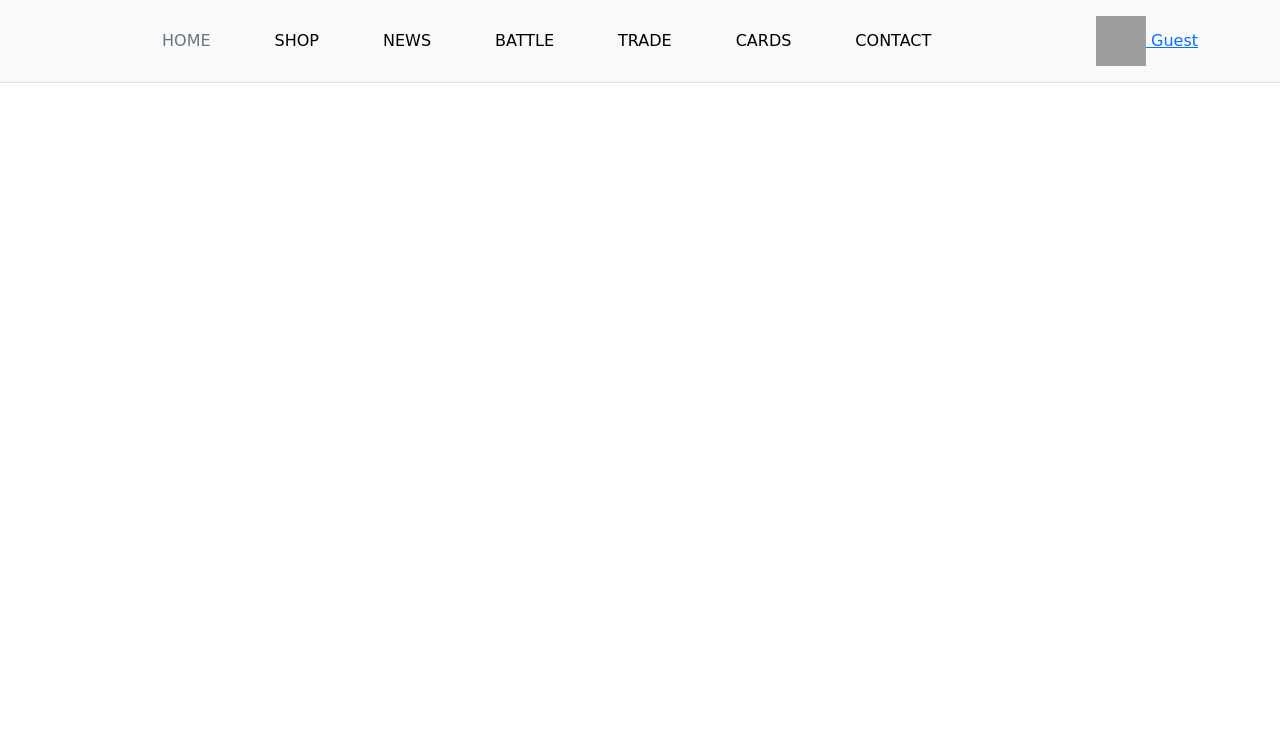
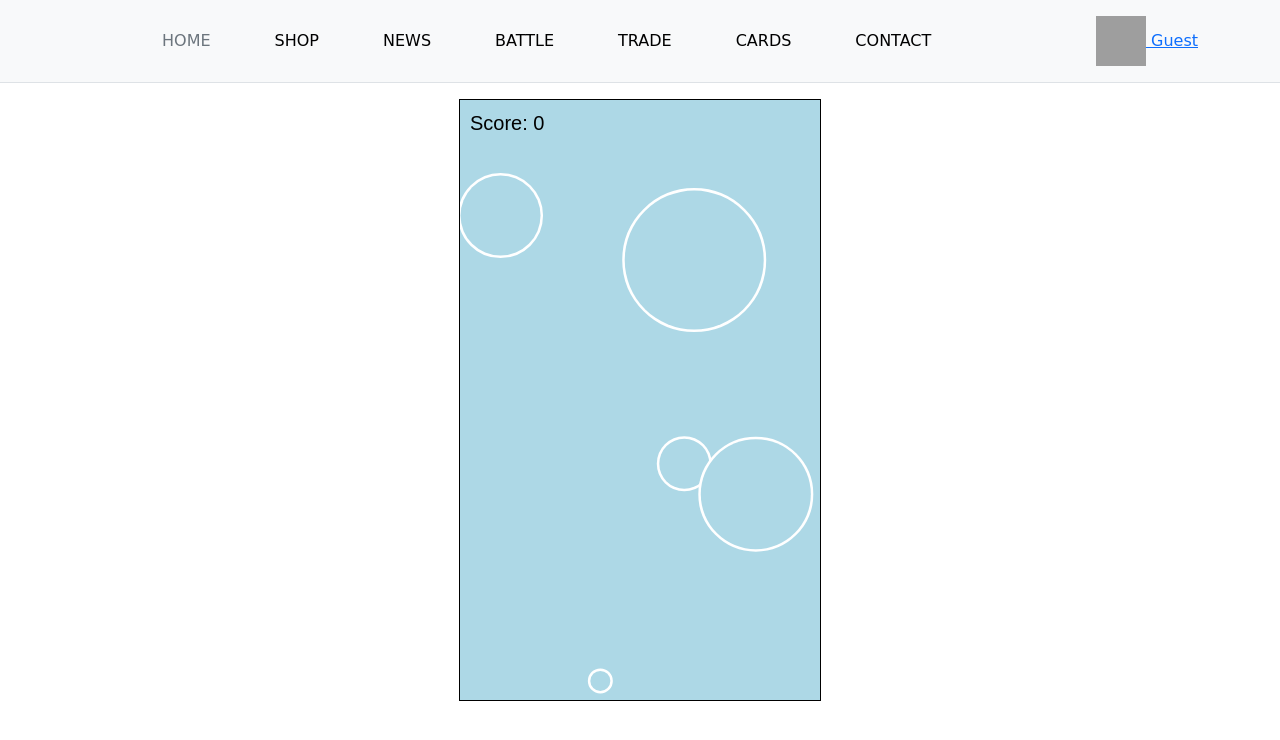
Before and after one commit to cruzboj/web-client, a plain HTML site: page index.html in a window 1280 px wide. Drawn offline with nearby package versions, Linux system fonts and the light colour scheme; grey boxes are pictures that could not be loaded; a web font is replaced by a local one.

Commit message:
add game componet && more nav fix made it reletive with zindex 10

```diff
--- /dev/null
+++ b/JS/game.js
@@ -0,0 +1,83 @@
+let canvas;
+let ctx;
+let circles = [];
+let score = 0;
+
+document.addEventListener("DOMContentLoaded", () => {
+    Start();
+  });
+
+function Start() {
+    const main = document.querySelector("main");
+    canvas = document.createElement("canvas");
+    canvas.width = 360;
+    canvas.height = 600;
+    canvas.style.border = "1px solid black";
+    canvas.style.position = "absolute";
+    canvas.style.left = "50%";
+    canvas.style.top = "50%";
+    canvas.style.transform = "translate(-50%, -50%)";
+    main.appendChild(canvas);
+
+    ctx = canvas.getContext("2d");
+
+    canvas.addEventListener("click", OnClick);
+
+    for (let i = 0; i < 1000; i++) {
+      setTimeout(() => {
+        createCircle();
+      }, i * 500);
+    }
+
+    requestAnimationFrame(update);
+  }
+
+  function createCircle() {
+    circles.push({
+      x: Math.random() * canvas.width,
+      y: Math.random() * canvas.height,
+      r: 70,
+    });
+  }
+
+  function update() {
+    ctx.fillStyle = "lightblue";
+    ctx.fillRect(0, 0, canvas.width, canvas.height);
+
+    for (let i = 0; i < circles.length; i++) {
+      const c = circles[i];
+      if (c.r > 0) {
+        c.r -= 0.5;
+        ctx.beginPath();
+        ctx.arc(c.x, c.y, c.r, 0, Math.PI * 2);
+        ctx.strokeStyle = "white";
+        ctx.lineWidth = 5;
+        ctx.stroke();
+        ctx.fillStyle = "";
+        ctx.fill();
+      }
+    }
+
+    ctx.fillStyle = "black";
+    ctx.font = "20px Arial";
+    ctx.fillText("Score: " + score, 10, 30);
+
+    requestAnimationFrame(update);
+  }
+
+  function OnClick(event) {
+    const rect = canvas.getBoundingClientRect();
+    const x = event.clientX - rect.left;
+    const y = event.clientY - rect.top;
+
+    for (let i = 0; i < circles.length; i++) {
+      const c = circles[i];
+      const dx = x - c.x;
+      const dy = y - c.y;
+      if (Math.sqrt(dx * dx + dy * dy) < c.r) {
+        circles.splice(i, 1);
+        score++;
+        break;
+      }
+    }
+  }
--- a/JS/nav.js
+++ b/JS/nav.js
@@ -27,4 +27,6 @@ document.addEventListener("DOMContentLoaded", () => {
     `;
 
     document.querySelector("header").style.fontFamily = "'Gruppo', cursive";
+    document.querySelector("header").style.position = "relative";
+    document.querySelector("header").style.zIndex = "10";
   });
--- a/index.html
+++ b/index.html
@@ -12,11 +12,13 @@
     />
     <link rel="stylesheet" href="CSS/style.css" />
     <script src="JS/nav.js"></script>
+    <script src="JS/game.js"></script>
 
     <title>DEX</title>
+
 </head>
 <body>
-    <Header></Header>
-
+    <header></header>
+    <main></main>
 </body>
 </html>
```
